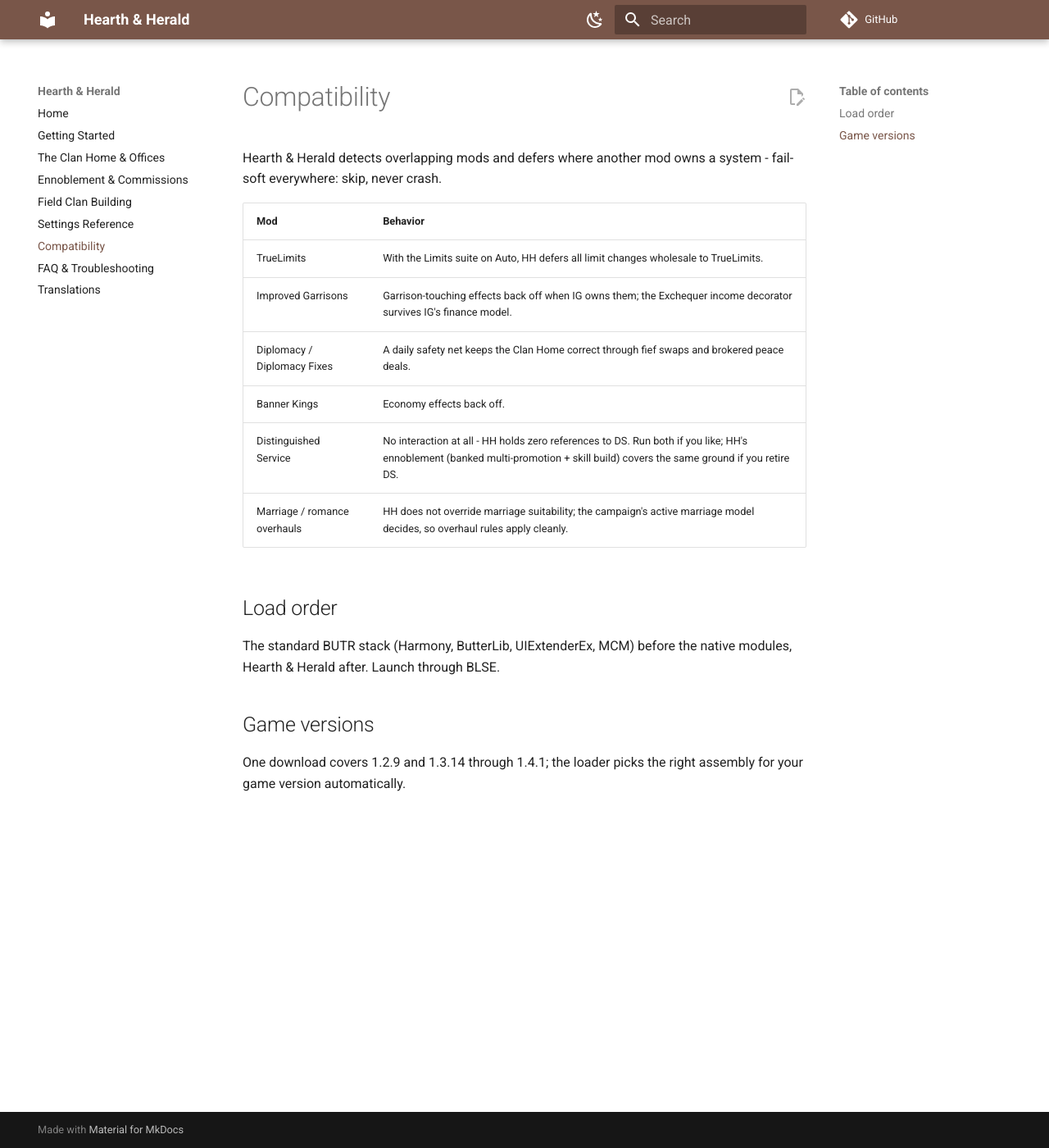
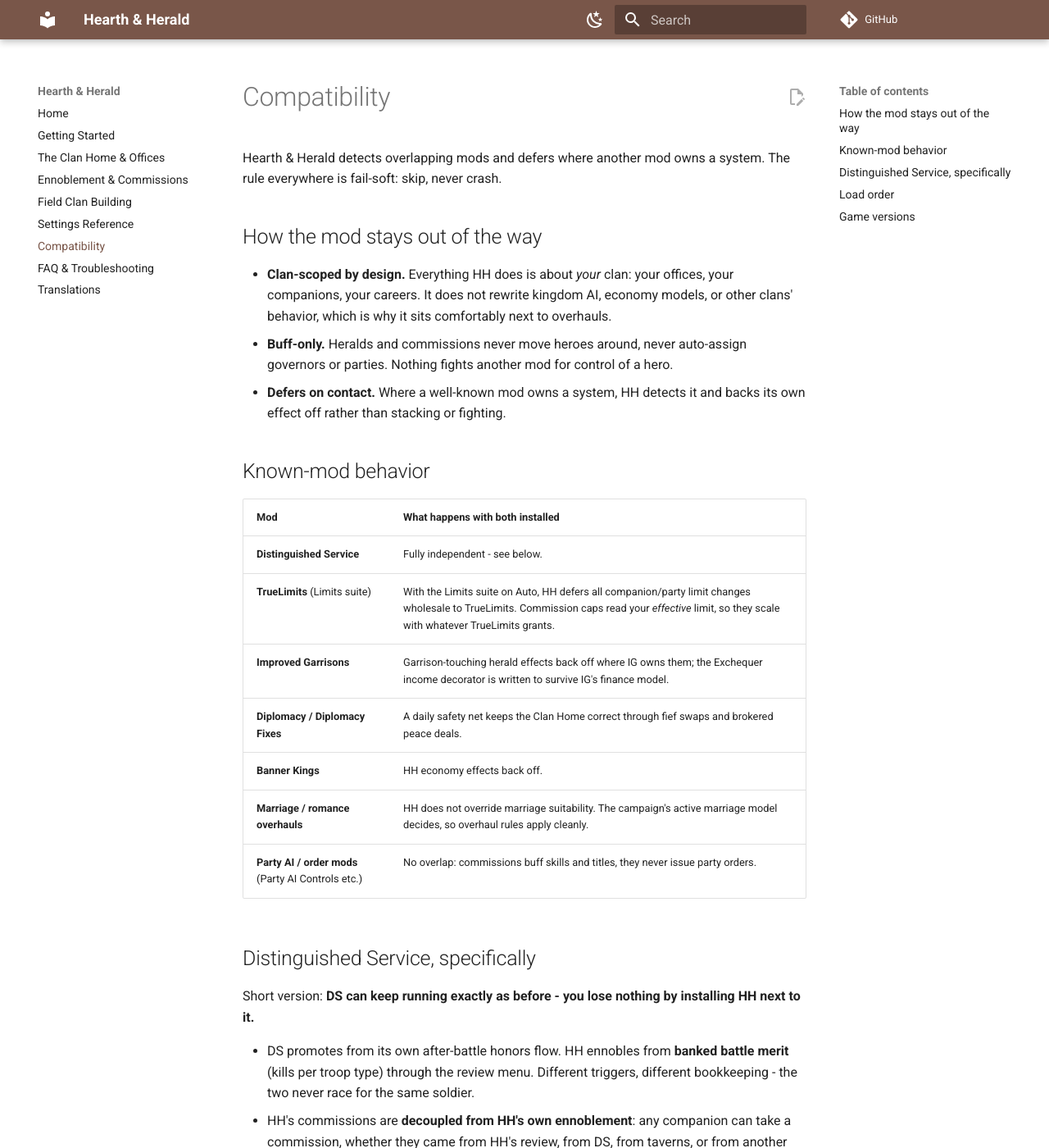
Before and after one commit to DevoidAxis/hearth-herald-wiki, an MkDocs documentation site: the page built from docs/compatibility.md, in a window 1280 px wide and 1400 px high. Shown: the whole window at 82% size. Built offline with MkDocs 1.6.1 and Material for MkDocs 9.7.7, drawn with Linux system fonts in a browser that asks for light colours; comment, search, counter and statistics services are not loaded; the version menu is left out; some of the changed text lies outside the part shown.

Commit message:
Compatibility: structure the page, spell out Distinguished Service independence

```diff
--- a/docs/compatibility.md
+++ b/docs/compatibility.md
@@ -1,16 +1,50 @@
 # Compatibility
 
 Hearth & Herald detects overlapping mods and defers where another mod owns a
-system - fail-soft everywhere: skip, never crash.
+system. The rule everywhere is fail-soft: skip, never crash.
 
-| Mod | Behavior |
+## How the mod stays out of the way
+
+- **Clan-scoped by design.** Everything HH does is about *your* clan: your
+  offices, your companions, your careers. It does not rewrite kingdom AI,
+  economy models, or other clans' behavior, which is why it sits comfortably
+  next to overhauls.
+- **Buff-only.** Heralds and commissions never move heroes around, never
+  auto-assign governors or parties. Nothing fights another mod for control of
+  a hero.
+- **Defers on contact.** Where a well-known mod owns a system, HH detects it
+  and backs its own effect off rather than stacking or fighting.
+
+## Known-mod behavior
+
+| Mod | What happens with both installed |
 |---|---|
-| TrueLimits | With the Limits suite on Auto, HH defers all limit changes wholesale to TrueLimits. |
-| Improved Garrisons | Garrison-touching effects back off when IG owns them; the Exchequer income decorator survives IG's finance model. |
-| Diplomacy / Diplomacy Fixes | A daily safety net keeps the Clan Home correct through fief swaps and brokered peace deals. |
-| Banner Kings | Economy effects back off. |
-| Distinguished Service | No interaction at all - HH holds zero references to DS. Run both if you like; HH's ennoblement (banked multi-promotion + skill build) covers the same ground if you retire DS. |
-| Marriage / romance overhauls | HH does not override marriage suitability; the campaign's active marriage model decides, so overhaul rules apply cleanly. |
+| **Distinguished Service** | Fully independent - see below. |
+| **TrueLimits** (Limits suite) | With the Limits suite on Auto, HH defers all companion/party limit changes wholesale to TrueLimits. Commission caps read your *effective* limit, so they scale with whatever TrueLimits grants. |
+| **Improved Garrisons** | Garrison-touching herald effects back off where IG owns them; the Exchequer income decorator is written to survive IG's finance model. |
+| **Diplomacy / Diplomacy Fixes** | A daily safety net keeps the Clan Home correct through fief swaps and brokered peace deals. |
+| **Banner Kings** | HH economy effects back off. |
+| **Marriage / romance overhauls** | HH does not override marriage suitability. The campaign's active marriage model decides, so overhaul rules apply cleanly. |
+| **Party AI / order mods** (Party AI Controls etc.) | No overlap: commissions buff skills and titles, they never issue party orders. |
+
+## Distinguished Service, specifically
+
+Short version: **DS can keep running exactly as before - you lose nothing by
+installing HH next to it.**
+
+- DS promotes from its own after-battle honors flow. HH ennobles from **banked
+  battle merit** (kills per troop type) through the review menu. Different
+  triggers, different bookkeeping - the two never race for the same soldier.
+- HH's commissions are **decoupled from HH's own ennoblement**: any companion
+  can take a commission, whether they came from HH's review, from DS, from
+  taverns, or from another mod. A DS-promoted veteran can become your
+  Castellan.
+- HH holds **zero code references to DS** - no patches, no detection, no
+  shared state.
+
+If you ever retire DS, HH's ennoblement (banked multi-promotion, backstory
+presets, skill build) covers the same ground; until then, run both without
+ceremony.
 
 ## Load order
 
```
